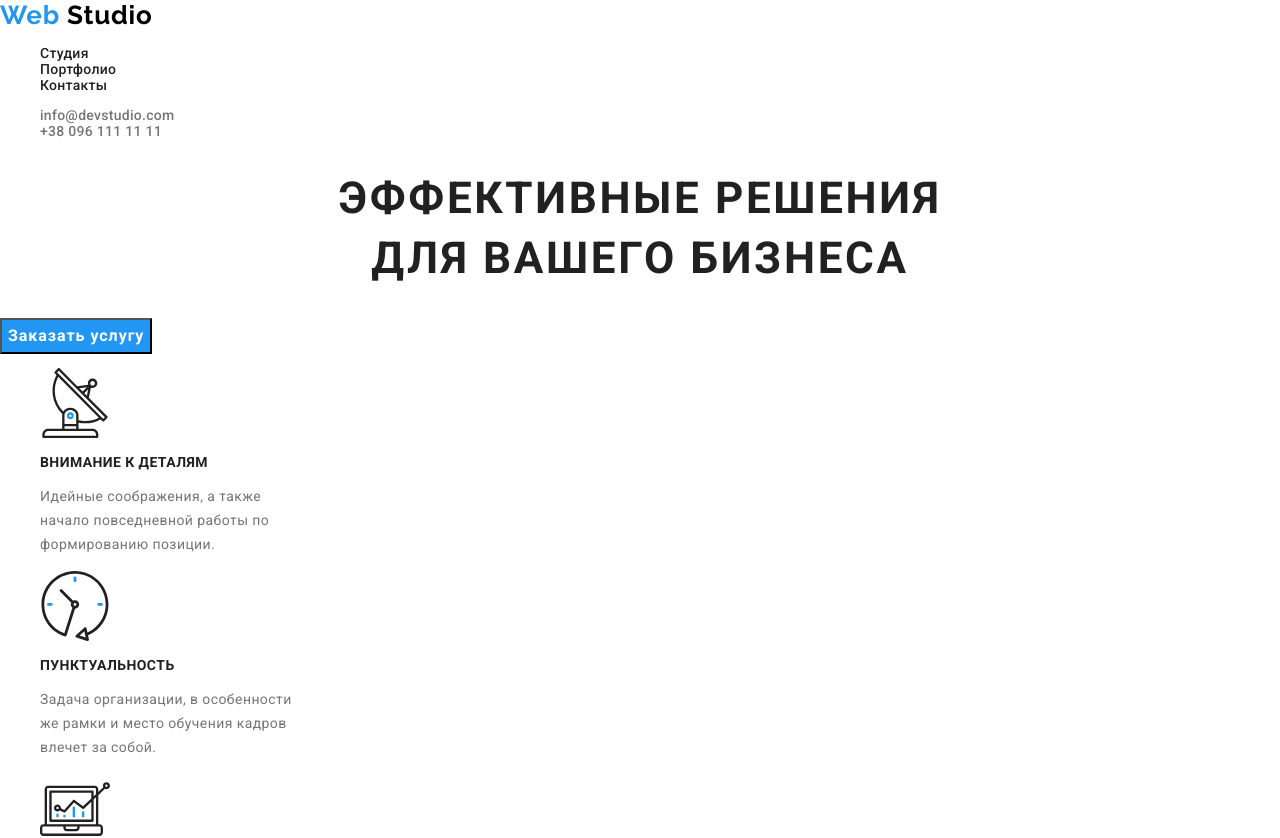
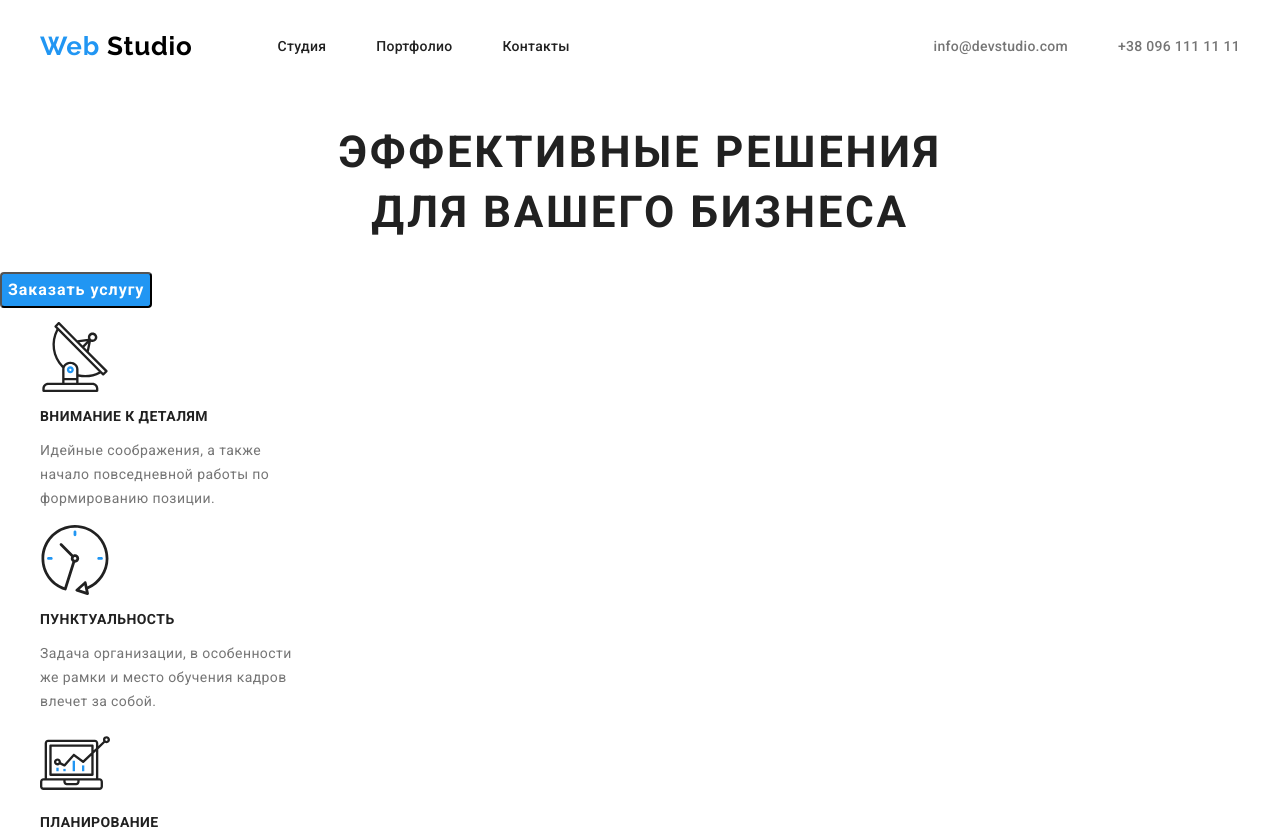
Before and after one commit to VeremchukStanislav/goit-markup-hw-02, a plain HTML site: page index.html in a window 1280 px wide. Shown: the top 838 px of the page. Drawn offline with Linux system fonts and the light colour scheme.

Commit message:
flex-header-done

```diff
--- a/css/styles.css
+++ b/css/styles.css
@@ -18,13 +18,45 @@ body {
 
 .link {
   text-decoration: none;
+  display: block;
 }
 .list {
   list-style: none;
 }
 
+.header-container {
+  width: 1200px;
+  padding-left: 15px;
+  padding-right: 15px;
+  margin-left: auto;
+  margin-right: auto;
+}
+
 /*Header*/
 
+.header-container {
+  display: flex;
+  justify-content: space-between;
+}
+.navigation {
+  display: flex;
+  align-items: center;
+}
+.navigation-list {
+  display: flex;
+  padding-left: 0px;
+}
+.navigation-list-item:not(:last-child) {
+  margin-right: 50px;
+}
+.navigation-contacts {
+  display: flex;
+  align-items: center;
+  padding-left: 0px;
+}
+.navigation-contacts-list:not(:last-child) {
+  margin-right: 50px;
+}
 .logo {
   font-family: var(--secondary-font);
   font-weight: 700;
@@ -32,6 +64,9 @@ body {
   line-height: 1.19;
   letter-spacing: 0.03em;
   color: #000000;
+  margin-right: 85px;
+  padding-top: 24px;
+  padding-bottom: 25px;
 }
 .logo-part {
   color: var(--accent-color);
@@ -45,6 +80,8 @@ body {
   line-height: 1.4px;
   letter-spacing: 0.02em;
   text-decoration: none;
+  padding-top: 32px;
+  padding-bottom: 32px;
 }
 .navigation-list-link {
   color: var(--secondary-color-text);
@@ -80,6 +117,7 @@ body {
   letter-spacing: 0.06em;
   color: var(--third-color-text);
   background-color: var(--accent-color);
+  border-radius: 4px;
 }
 
 /*About us*/
--- a/index.html
+++ b/index.html
@@ -15,6 +15,7 @@
   <body>
     <!--Шляпа-->
     <header class="header">
+      <div class="header-container">
         <nav class="navigation">
           <a class="logo link" href="index.html" lang="en">
             <span class="logo-part">Web</span> Studio</a
@@ -33,6 +34,7 @@
             </li>
           </ul>
         </nav>
+        <div class="navigation-contacts-container">
           <ul class="navigation-contacts list">
             <li class="navigation-contacts-list">
               <address class="navigation-contacts-adress">
@@ -53,6 +55,8 @@
               </address>
             </li>
           </ul>
+        </div>
+      </div>
     </header>
     <!--Hero СЕКЦИЯ-->
     <main>
```
Lines whose indentation alone changed are shown as unchanged.
